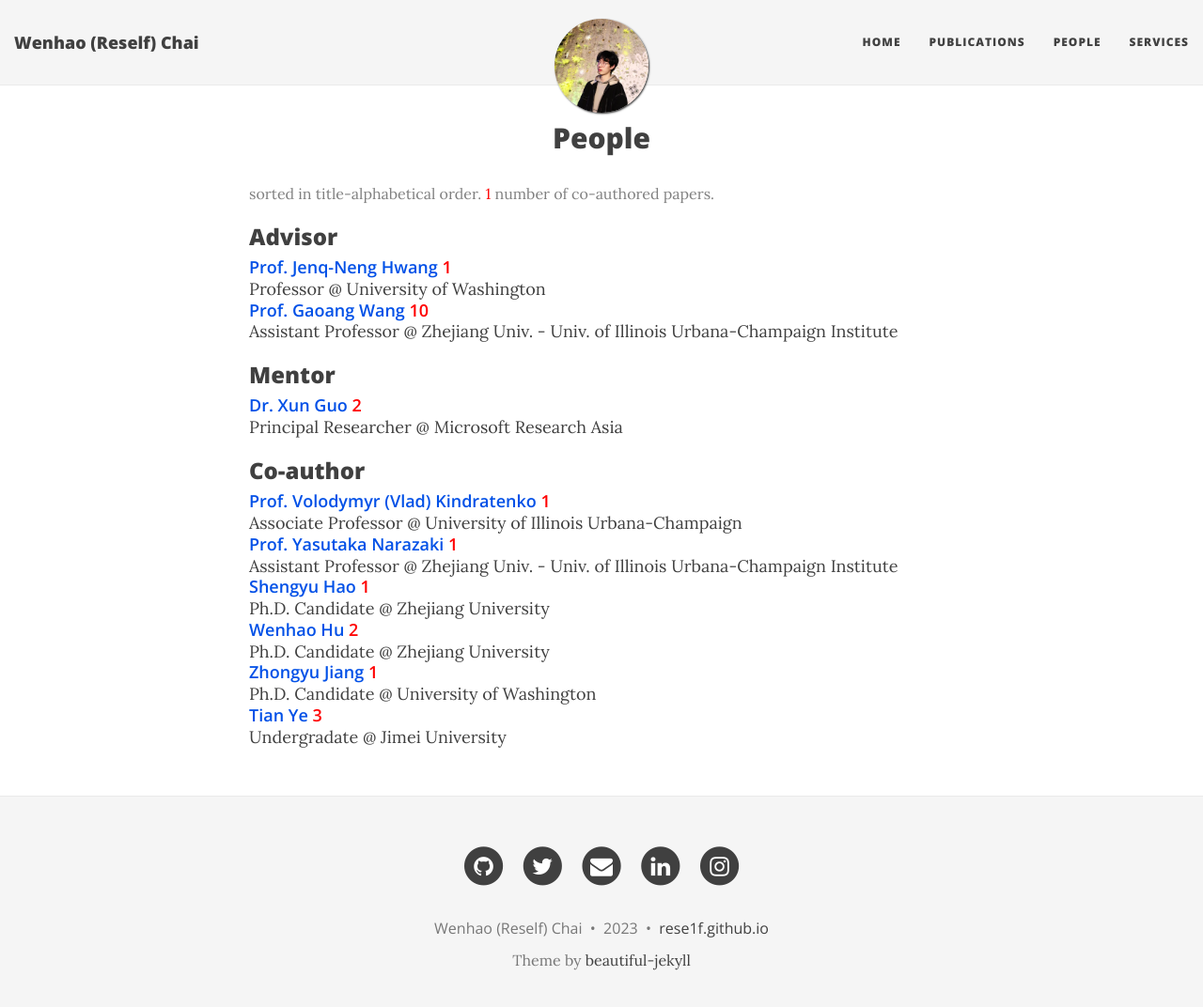
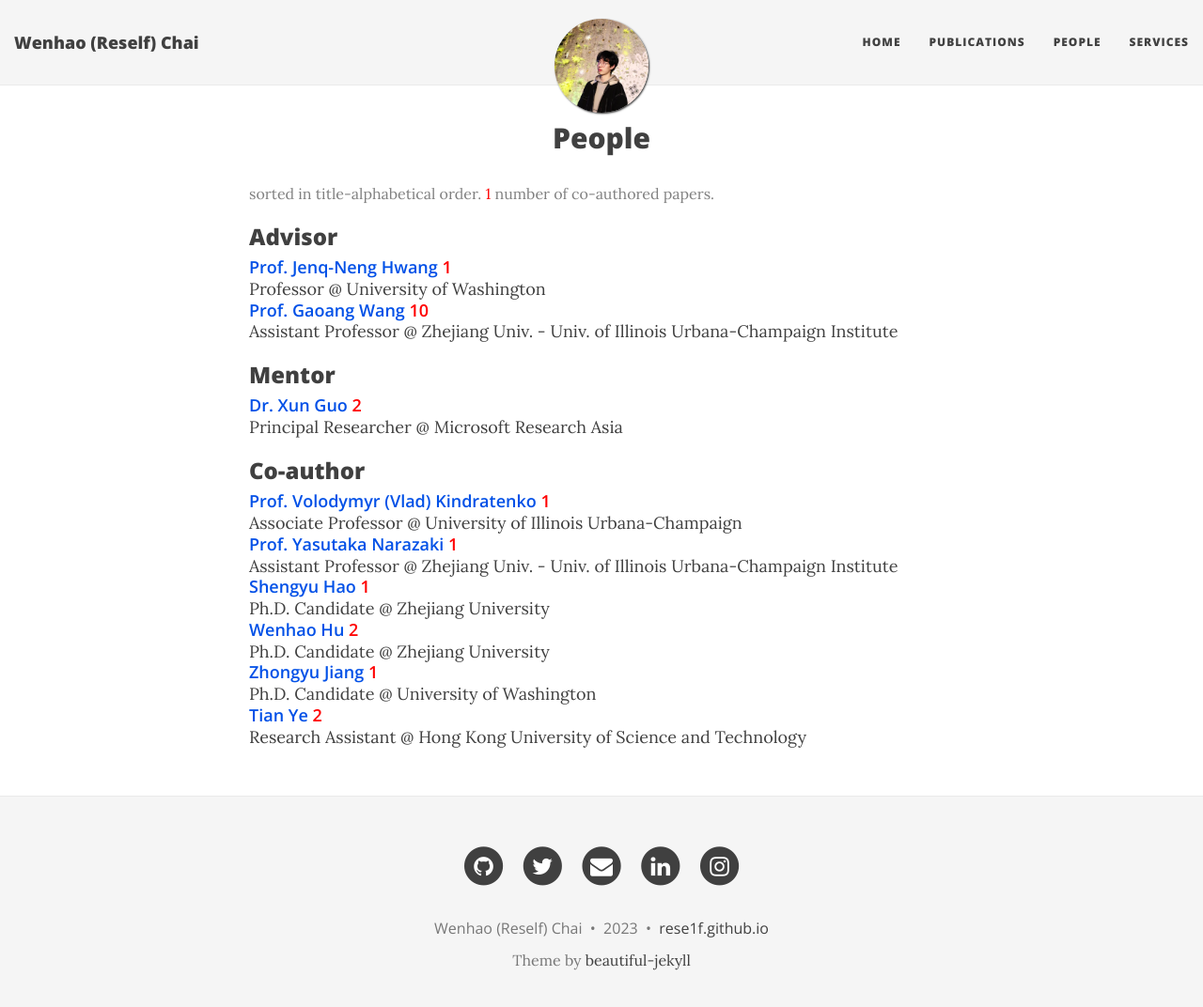
Before and after one commit to hikomal/hikomal.github.io, a Jekyll site: the page built from people.html, in a window 1280 px wide and 1084 px high. Shown: the top 1072 px of the window at 94% size. Built offline with Jekyll 4.4.1, drawn with Linux system fonts in a browser that asks for light colours; nearby versions of some CDN libraries.

Commit message:
Update people.html

```diff
--- a/people.html
+++ b/people.html
@@ -62,6 +62,6 @@ Ph.D. Candidate @ University of Washington
 <br>
 
 
-<h3><a href="https://scholar.google.com/citations?user=1sGXZ-wAAAAJ">Tian Ye</a><font color="red"> 3 </font></h3>
-Undergradate @ Jimei University
+<h3><a href="https://scholar.google.com/citations?user=1sGXZ-wAAAAJ">Tian Ye</a><font color="red"> 2 </font></h3>
+Research Assistant @ Hong Kong University of Science and Technology
 <br>
```
